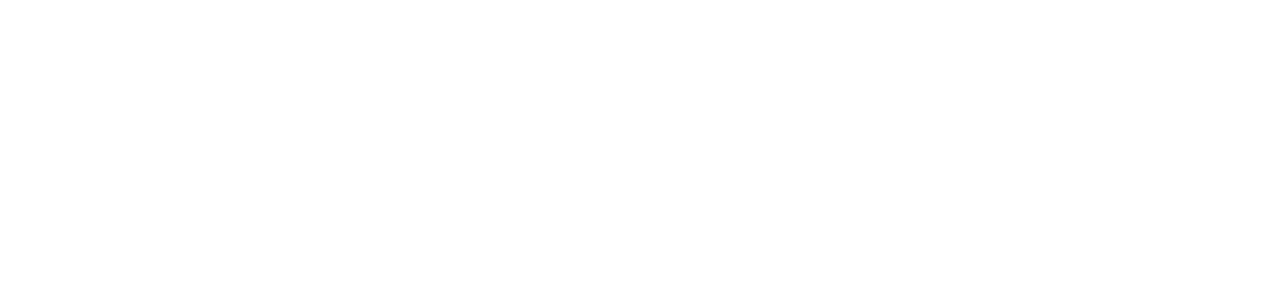
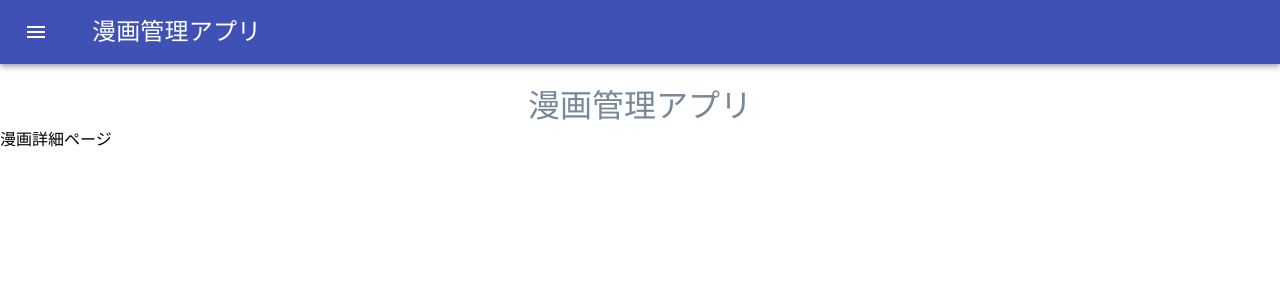
Before and after one commit to hirarira/comicManager, a React (Create React App) app in the folder dockerfiles/react/: page /detail in a window 1280 px wide. Shown: the top 300 px of the page. Built offline with nearby package versions, Linux system fonts and the light colour scheme.

Commit message:
漫画詳細ページへの遷移リンクを追加

```diff
--- a/dockerfiles/react/src/App.tsx
+++ b/dockerfiles/react/src/App.tsx
@@ -2,6 +2,7 @@
 import {Switch, Route} from 'react-router';
 import Home from './pages/home';
 import Sample from './pages/Sample';
+import ComicDetail from './pages/comicDetail';
 
 const App = () => {
   return (
@@ -9,6 +10,7 @@
       <Switch>
         <Route exact path="/" component={Home} />
         <Route exact path="/sample" component={Sample} />
+        <Route exact path="/detail" component={ComicDetail} />
       </Switch>
     </React.Fragment>
   )
--- /dev/null
+++ b/dockerfiles/react/src/pages/comicDetail.tsx
@@ -0,0 +1,18 @@
+import { FC } from "react";
+import Header from "../components/Header";
+import React from "react";
+
+interface Props {
+
+}
+
+const ComicDetail: FC<Props> = (()=>{
+  return (
+    <div>
+      <Header/>
+      漫画詳細ページ
+    </div>
+  )
+});
+
+export default ComicDetail;
--- a/dockerfiles/react/src/pages/home.tsx
+++ b/dockerfiles/react/src/pages/home.tsx
@@ -2,7 +2,7 @@
 import React from "react";
 import { makeStyles } from '@material-ui/core/styles';
 import Header from "../components/Header";
-import { Grid, FormControl, InputLabel, Select, MenuItem, Button, Paper } from "@material-ui/core";
+import { Grid, FormControl, InputLabel, Select, MenuItem, Button, Paper, Link } from "@material-ui/core";
 import Comics from '../api/comics';
 
 interface Props {
@@ -68,9 +68,11 @@
                 })}
               </Select>
             </FormControl>
-            <Button variant="contained" color="primary" style={{ marginTop: "10px" }}>
-              移動
-            </Button>
+            <Link href={`/detail?comicID=${selectComic}`}>
+              <Button variant="contained" color="primary" style={{ marginTop: "10px" }}>
+                移動
+              </Button>
+            </Link>
           </Grid>
         </Paper>
       </Grid>
```
